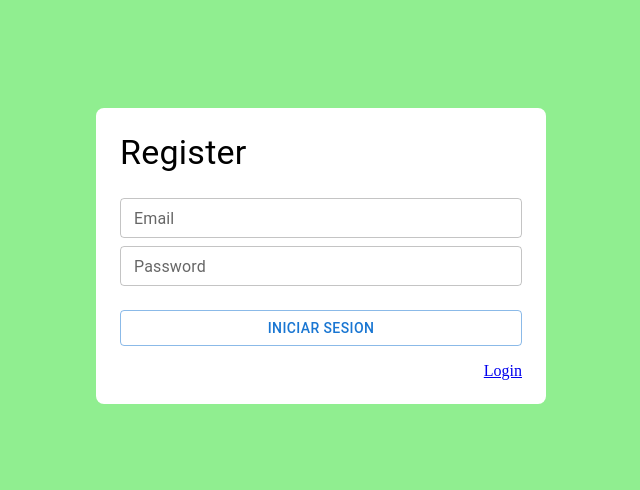
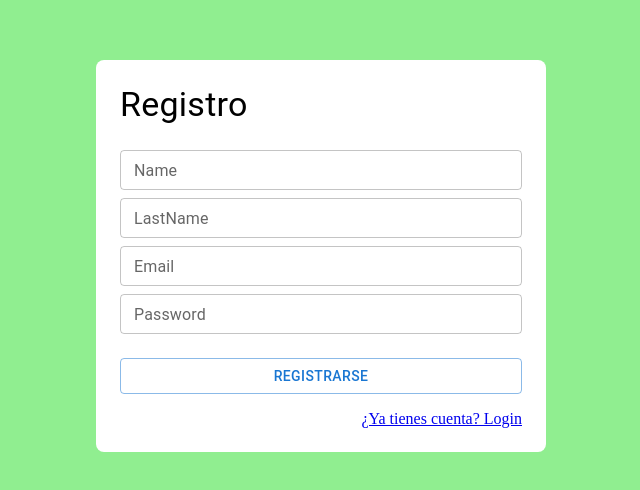
Before and after one commit to SantiagoGuinazu/ProyectoFinal-FrontEnd-GuinazuSantiago24, a React (Vite) app: page / in a window 1280 px wide. Shown: the part 144-634 px from the top of the page, without its empty margins (319-959 px from the left). Built offline with nearby package versions, Linux system fonts and the light colour scheme.

Commit message:
Front de mi ecommerce

```diff
--- a/package.json
+++ b/package.json
@@ -15,10 +15,12 @@
     "@mui/material": "^5.15.10",
     "@reduxjs/toolkit": "^2.2.1",
     "axios": "^1.6.7",
+    "formik": "^2.4.5",
     "react": "^18.2.0",
     "react-dom": "^18.2.0",
     "react-redux": "^9.1.0",
-    "react-router-dom": "^6.22.0"
+    "react-router-dom": "^6.22.0",
+    "yup": "^1.3.3"
   },
   "devDependencies": {
     "@types/react": "^18.2.55",
--- a/src/pages/LoginPage.jsx
+++ b/src/pages/LoginPage.jsx
@@ -8,7 +8,7 @@ export const LoginPage = () => {
     direction='column'
     alignItems='center'
     justifyContent='center'
-    sx={{minHeight:'100vh', backgroundColor: 'lightgreen'}}
+    sx={{minHeight:'100vh', backgroundColor: 'lightblue'}}
     >
       <Grid item sx={{width: 450, backgroundColor: 'white', borderRadius:2, padding: 3}}>
 
@@ -41,7 +41,7 @@ export const LoginPage = () => {
           </Grid>
 
           <Grid container direction='row' justifyContent='end' mt={2}>
-            <a href="/auth/register">Registrarse</a>
+            <a href="/auth/register">¿No tienes cuenta? Registrarse</a>
           </Grid>
 
         </Grid>
--- a/src/pages/RegisterPage.jsx
+++ b/src/pages/RegisterPage.jsx
@@ -12,11 +12,29 @@ export const RegisterPage = () => {
     >
       <Grid item sx={{width: 450, backgroundColor: 'white', borderRadius:2, padding: 3}}>
 
-        <Typography variant='h4'>Register</Typography>
+        <Typography variant='h4'>Registro</Typography>
 
         <Grid container>
 
           <Grid item mt={3} xs={12}>
+            <TextField
+              label="Name"
+              variant="outlined"
+              size='small'
+              fullWidth
+            />
+          </Grid>
+
+          <Grid item mt={1} xs={12}>
+            <TextField
+              label="LastName"
+              variant="outlined"
+              size='small'
+              fullWidth
+            />
+          </Grid>
+
+          <Grid item mt={1} xs={12}>
             <TextField
               type='email'
               label="Email"
@@ -37,11 +55,11 @@ export const RegisterPage = () => {
           </Grid>
 
           <Grid item mt={3} xs={12}>
-            <Button variant="outlined" fullWidth>Iniciar Sesion</Button>
+            <Button variant="outlined" fullWidth>Registrarse</Button>
           </Grid>
 
           <Grid container direction='row' justifyContent='end' mt={2}>
-            <a href="/auth/login">Login</a>
+            <a href="/auth/login">¿Ya tienes cuenta? Login</a>
           </Grid>
 
         </Grid>
```
Also changed, not shown: 1 other file (tests, documents, lock files or other folders).
